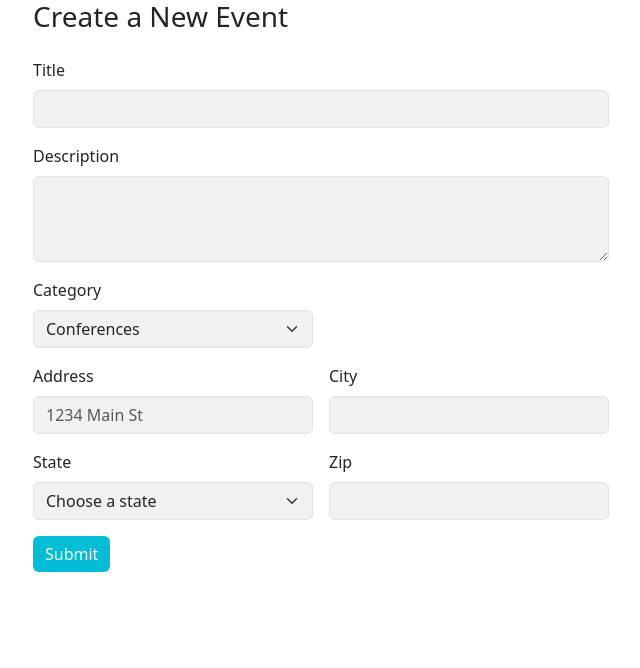
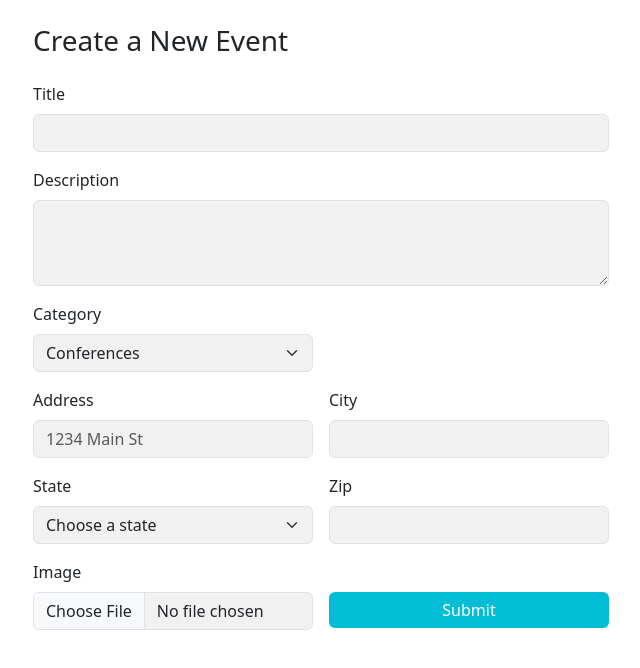
Before and after one commit to pursuit-monique/caps-front-end, a React (Create React App) app: page /new/event in a window 1280 px wide. Shown: the top 668 px of the page, without its empty margins (319-959 px from the left). Built offline with nearby package versions, Linux system fonts and the light colour scheme; no server answers; sample sign-in values are in the browser's storage; a web font is replaced by a local one.

Commit message:
make event submit btn take half width on desktop

```diff
--- a/src/pages/NewEvent.jsx
+++ b/src/pages/NewEvent.jsx
@@ -20,7 +20,7 @@ function NewEvent() {
 
   return (
     <>
-      <div className="container event-form-container">
+      <div className="container event-form-container my-4">
         <form className="row g-3" onSubmit={handleSubmit}>
           <h3>Create a New Event</h3>
 
@@ -180,8 +180,18 @@ function NewEvent() {
             />
           </div>
 
-          <div className="col-12">
-            <button type="submit" className="btn btn-primary">
+          <div class="col-md-6">
+            <label for="image" class="form-label">
+              Image
+            </label>
+            <input class="form-control" type="file" id="image" />
+          </div>
+
+          <div className="col-12 col-md-6">
+            <label for="submit" class="form-label invisible">
+              Image
+            </label>
+            <button type="submit" className="btn btn-primary w-100">
               Submit
             </button>
           </div>
```
